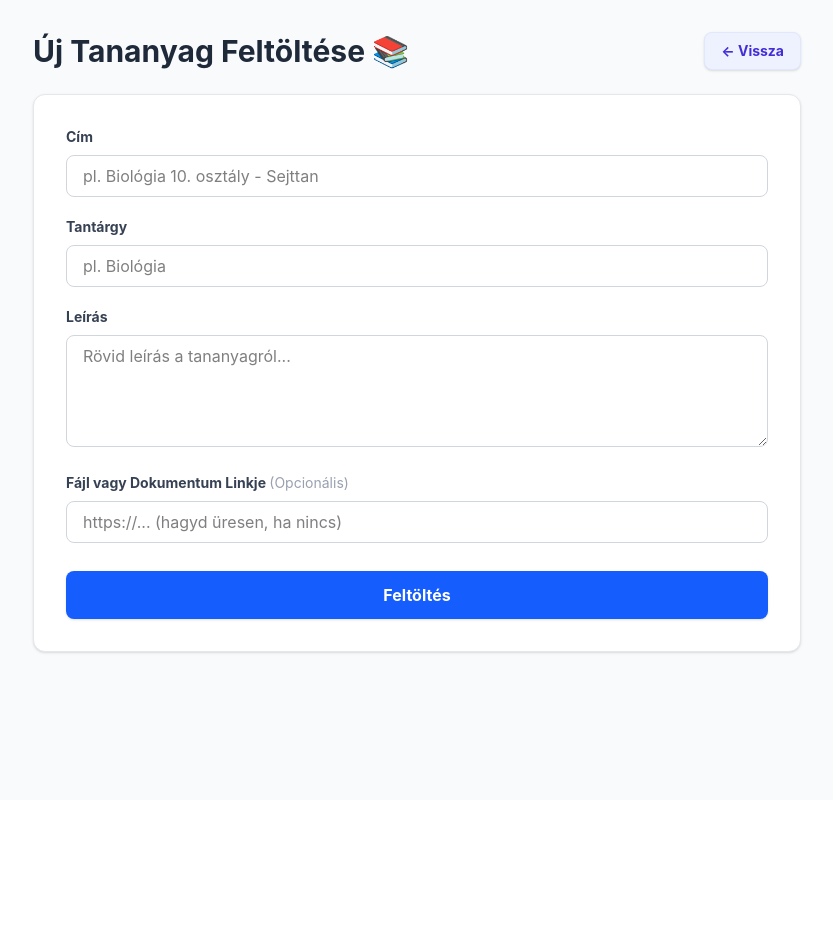
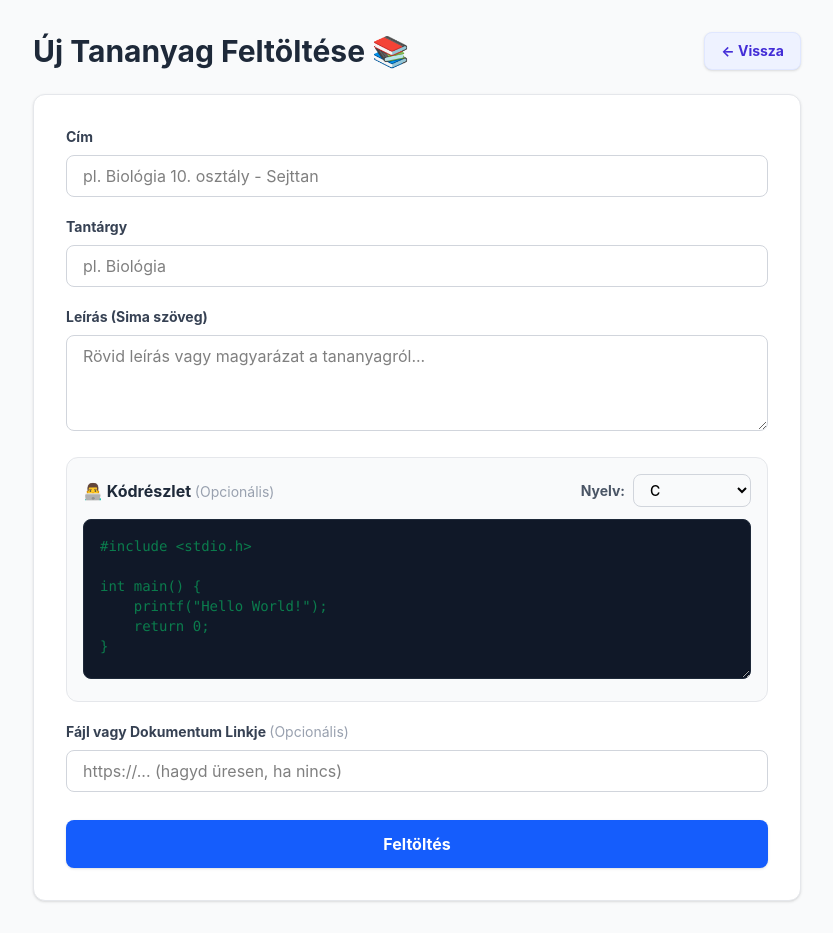
Before and after one commit to thrichard/szakdolgozat-app, a React (Vite) app in the folder client/: page /add-material in a window 1280 px wide. Shown: the whole page, without its empty margins (223-1056 px from the left). Before the commit the page ends 800 px from the top, so only its background shows below. Built offline with nearby package versions, Linux system fonts and the light colour scheme.

Commit message:
feat: többnyelvű szintaxis kiemelés és külön kódrészlet mező a tananyagokhoz

```diff
--- a/client/package.json
+++ b/client/package.json
@@ -13,7 +13,8 @@
     "@tailwindcss/vite": "^4.2.4",
     "react": "^19.2.5",
     "react-dom": "^19.2.5",
-    "react-router-dom": "^7.14.2"
+    "react-router-dom": "^7.14.2",
+    "react-syntax-highlighter": "^16.1.1"
   },
   "devDependencies": {
     "@eslint/js": "^10.0.1",
--- a/client/src/pages/AddMaterial.jsx
+++ b/client/src/pages/AddMaterial.jsx
@@ -6,12 +6,15 @@ function AddMaterial() {
   const [subject, setSubject] = useState("");
   const [description, setDescription] = useState("");
   const [materialLink, setMaterialLink] = useState("");
+  const [codeSnippet, setCodeSnippet] = useState("");
+
+  // ÚJ: Állapot a nyelv kiválasztásához (alapból "c")
+  const [language, setLanguage] = useState("c");
 
   const [error, setError] = useState("");
   const [success, setSuccess] = useState("");
   const navigate = useNavigate();
 
-  // Dinamikus böngésző cím beállítása
   useEffect(() => {
     document.title = "Tananyag Feltöltése";
   }, []);
@@ -35,6 +38,9 @@ function AddMaterial() {
           subject,
           description,
           link: materialLink,
+          codeSnippet,
+          // ÚJ: Elküldjük a kiválasztott nyelvet is!
+          language,
         }),
       });
 
@@ -43,7 +49,7 @@ function AddMaterial() {
       if (response.ok) {
         setSuccess("Tananyag sikeresen feltöltve!");
         setTimeout(() => {
-          navigate("/teacher");
+          navigate("/manage-materials");
         }, 2000);
       } else {
         setError(data.message || "Hiba történt a feltöltés során.");
@@ -56,7 +62,6 @@ function AddMaterial() {
   return (
     <div className="min-h-screen bg-gray-50 p-4 md:p-8">
       <div className="max-w-3xl mx-auto">
-        {/* FEJLÉC ÉS VISSZA GOMB */}
         <div className="flex justify-between items-center mb-6">
           <h2 className="text-3xl font-bold text-gray-800">
             Új Tananyag Feltöltése 📚
@@ -69,30 +74,16 @@ function AddMaterial() {
           </Link>
         </div>
 
-        {error && (
-          <div className="bg-red-50 text-red-600 p-3 rounded-lg mb-4 font-bold border border-red-200">
-            {error}
-          </div>
-        )}
-        {success && (
-          <div className="bg-green-50 text-green-700 p-3 rounded-lg mb-4 font-bold border border-green-200">
-            {success}
-          </div>
-        )}
+        {error && <div className="bg-red-50 text-red-600 p-3 rounded-lg mb-4 font-bold border border-red-200">{error}</div>}
+        {success && <div className="bg-green-50 text-green-700 p-3 rounded-lg mb-4 font-bold border border-green-200">{success}</div>}
 
-        {/* AZ ŰRLAP FEHÉR DOBOZA */}
-        <form
-          onSubmit={handleSubmit}
-          className="bg-white p-6 md:p-8 rounded-xl shadow-sm border border-gray-200 space-y-5"
-        >
+        <form onSubmit={handleSubmit} className="bg-white p-6 md:p-8 rounded-xl shadow-sm border border-gray-200 space-y-5">
           <div>
-            <label className="block text-gray-700 text-sm font-bold mb-2">
-              Cím
-            </label>
+            <label className="block text-gray-700 text-sm font-bold mb-2">Cím</label>
             <input
               type="text"
               placeholder="pl. Biológia 10. osztály - Sejttan"
-              className="w-full px-4 py-2 border border-gray-300 rounded-lg focus:outline-none focus:ring-2 focus:ring-blue-500 focus:border-transparent transition"
+              className="w-full px-4 py-2 border border-gray-300 rounded-lg focus:outline-none focus:ring-2 focus:ring-blue-500 transition"
               value={title}
               onChange={(e) => setTitle(e.target.value)}
               required
@@ -100,13 +91,11 @@ function AddMaterial() {
           </div>
 
           <div>
-            <label className="block text-gray-700 text-sm font-bold mb-2">
-              Tantárgy
-            </label>
+            <label className="block text-gray-700 text-sm font-bold mb-2">Tantárgy</label>
             <input
               type="text"
               placeholder="pl. Biológia"
-              className="w-full px-4 py-2 border border-gray-300 rounded-lg focus:outline-none focus:ring-2 focus:ring-blue-500 focus:border-transparent transition"
+              className="w-full px-4 py-2 border border-gray-300 rounded-lg focus:outline-none focus:ring-2 focus:ring-blue-500 transition"
               value={subject}
               onChange={(e) => setSubject(e.target.value)}
               required
@@ -114,36 +103,64 @@ function AddMaterial() {
           </div>
 
           <div>
-            <label className="block text-gray-700 text-sm font-bold mb-2">
-              Leírás
-            </label>
+            <label className="block text-gray-700 text-sm font-bold mb-2">Leírás (Sima szöveg)</label>
             <textarea
-              placeholder="Rövid leírás a tananyagról..."
-              className="w-full px-4 py-2 border border-gray-300 rounded-lg focus:outline-none focus:ring-2 focus:ring-blue-500 focus:border-transparent transition h-28 resize-y"
+              placeholder="Rövid leírás vagy magyarázat a tananyagról..."
+              className="w-full px-4 py-2 border border-gray-300 rounded-lg focus:outline-none focus:ring-2 focus:ring-blue-500 transition h-24 resize-y"
               value={description}
               onChange={(e) => setDescription(e.target.value)}
               required
             />
           </div>
 
+          {/* ÚJ: Két oszlop a Nyelv kiválasztásához és a Kódhoz */}
+          <div className="bg-gray-50 p-4 rounded-xl border border-gray-200">
+            <div className="flex flex-col sm:flex-row justify-between items-start sm:items-center mb-3 gap-3">
+              <label className="block text-gray-800 font-bold">
+                👨‍💻 Kódrészlet <span className="text-gray-400 font-normal text-sm">(Opcionális)</span>
+              </label>
+
+              <div className="flex items-center gap-2">
+                <label className="text-sm text-gray-600 font-bold">Nyelv:</label>
+                <select
+                  className="px-3 py-1.5 border border-gray-300 rounded-lg focus:ring-2 focus:ring-blue-500 outline-none text-sm font-medium"
+                  value={language}
+                  onChange={(e) => setLanguage(e.target.value)}
+                >
+                  <option value="c">C</option>
+                  <option value="cpp">C++</option>
+                  <option value="csharp">C#</option>
+                  <option value="python">Python</option>
+                  <option value="javascript">JavaScript</option>
+                  <option value="java">Java</option>
+                  <option value="html">HTML</option>
+                  <option value="css">CSS</option>
+                  <option value="sql">SQL</option>
+                </select>
+              </div>
+            </div>
+
+            <textarea
+              placeholder="#include <stdio.h>&#10;&#10;int main() {&#10;    printf(&quot;Hello World!&quot;);&#10;    return 0;&#10;}"
+              className="w-full px-4 py-4 bg-gray-900 text-green-400 font-mono text-sm border border-gray-800 rounded-lg focus:outline-none focus:ring-2 focus:ring-blue-500 transition h-40 resize-y"
+              value={codeSnippet}
+              onChange={(e) => setCodeSnippet(e.target.value)}
+              spellCheck="false"
+            />
+          </div>
+
           <div>
-            <label className="block text-gray-700 text-sm font-bold mb-2">
-              Fájl vagy Dokumentum Linkje{" "}
-              <span className="text-gray-400 font-normal">(Opcionális)</span>
-            </label>
+            <label className="block text-gray-700 text-sm font-bold mb-2">Fájl vagy Dokumentum Linkje <span className="text-gray-400 font-normal">(Opcionális)</span></label>
             <input
               type="url"
               placeholder="https://... (hagyd üresen, ha nincs)"
-              className="w-full px-4 py-2 border border-gray-300 rounded-lg focus:outline-none focus:ring-2 focus:ring-blue-500 focus:border-transparent transition"
+              className="w-full px-4 py-2 border border-gray-300 rounded-lg focus:outline-none focus:ring-2 focus:ring-blue-500 transition"
               value={materialLink}
               onChange={(e) => setMaterialLink(e.target.value)}
             />
           </div>
 
-          <button
-            type="submit"
-            className="w-full bg-blue-600 text-white font-bold py-3 rounded-lg hover:bg-blue-700 transition mt-2 shadow-sm"
-          >
+          <button type="submit" className="w-full bg-blue-600 text-white font-bold py-3 rounded-lg hover:bg-blue-700 transition mt-2 shadow-sm">
             Feltöltés
           </button>
         </form>
--- a/client/src/pages/ManageMaterials.jsx
+++ b/client/src/pages/ManageMaterials.jsx
@@ -91,11 +91,19 @@ function ManageMaterials() {
             <div key={material._id} className="bg-white p-6 rounded-2xl shadow-sm border border-gray-200 flex flex-col md:flex-row justify-between items-start md:items-center gap-6 hover:shadow-md transition">
 
               <div className="flex-grow">
-                <div className="flex items-center gap-3 mb-2">
+                <div className="flex items-center gap-3 mb-2 flex-wrap">
                   <span className="px-2.5 py-1 bg-blue-100 text-blue-800 text-xs font-bold rounded-md uppercase tracking-wider">
                     {material.subject}
                   </span>
+
+                  {/* ÚJ: Jelvény, ha a tananyag tartalmaz kódot */}
+                  {material.codeSnippet && material.codeSnippet.trim() !== "" && (
+                    <span className="px-2.5 py-1 bg-gray-800 text-green-400 text-xs font-bold rounded-md uppercase tracking-wider flex items-center gap-1">
+                      👨‍💻 Kód csatolva
+                    </span>
+                  )}
                 </div>
+
                 <h3 className="text-xl font-bold text-gray-800 mb-2">{material.title}</h3>
                 <p className="text-gray-500 text-sm mb-3 line-clamp-2">{material.description}</p>
 
```
Also changed, not shown: client/src/pages/Materials.jsx (+28 -15 lines), 2 other files (tests, documents, lock files or other folders).
